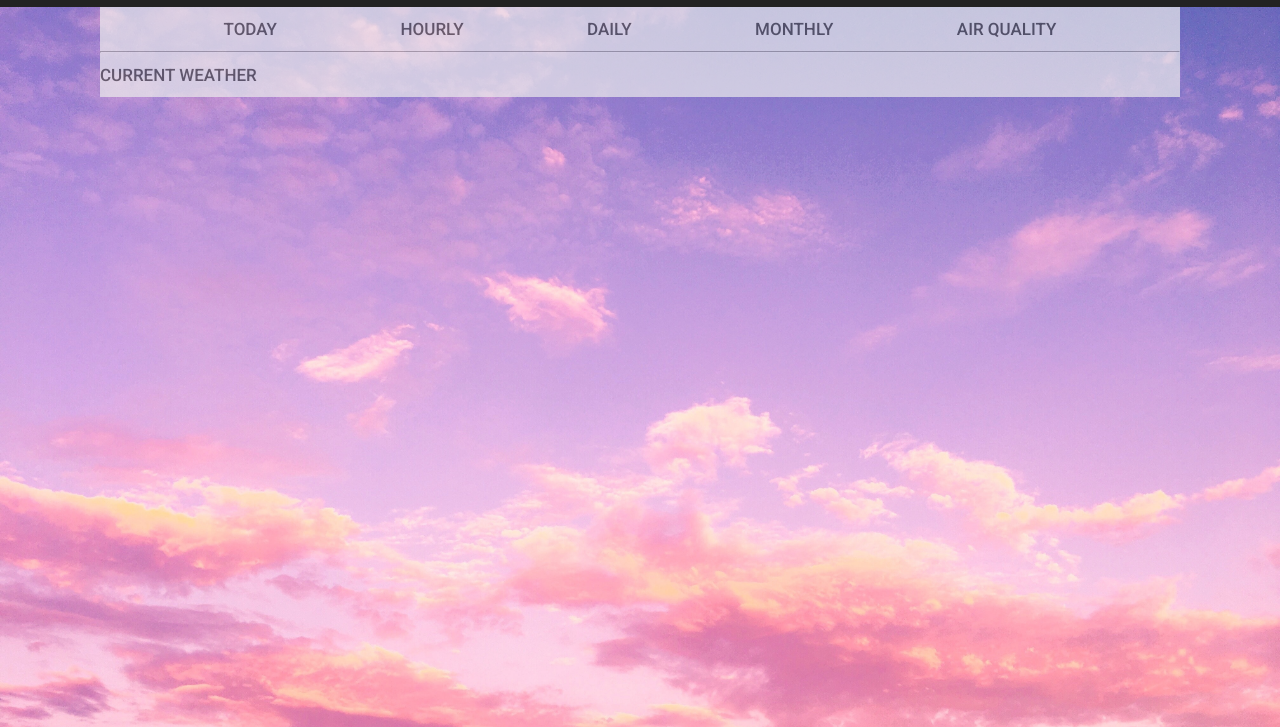
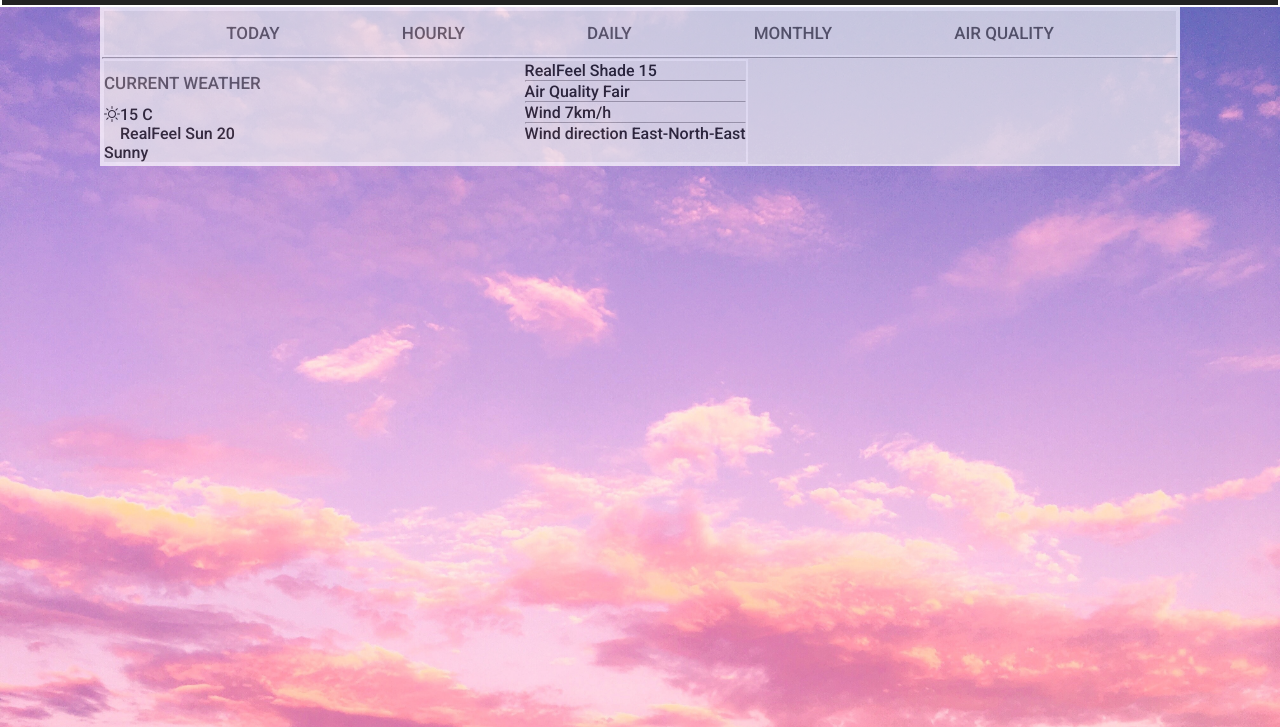
Before and after one commit to alyersin/Simple-Weather-App, a website: page index.html in a window 1280 px wide. Shown: the part 73-800 px from the top of the page. Drawn offline with nearby package versions, Linux system fonts and the light colour scheme.

Commit message:
06052023

```diff
--- a/index.css
+++ b/index.css
@@ -34,8 +34,9 @@ header,
 .sidebar,
 .navbar,
 .main-container,
-.under-nav {
-  /* border: 1px solid #fff; */
+.under-nav,
+.weather-container {
+  border: 2px solid #fff;
 }
 
 /* @media (min-width: 1280px) {
@@ -116,3 +117,9 @@ h4 {
 hr {
   background-color: #333;
 }
+
+/* WEATHER CONTAINER */
+
+.weather-container {
+  width: 60%;
+}
--- a/index.html
+++ b/index.html
@@ -67,14 +67,49 @@
       </div>
       <hr />
 
-      <div class="weather-container flex">
-        <div>
-          <h4>CURRENT WEATHER</h4>
-          <p class="time"></p>
+      <div class="weather-container flex row justify-b">
+        <div class="l-panel flex column">
+          <div>
+            <h4>CURRENT WEATHER</h4>
+            <p class="time"></p>
+          </div>
+
+          <div class="flex row">
+            <i class="bi bi-brightness-high"></i>
+
+            <div class="flex column">
+              <div class="temp">
+                15
+                <span>C</span>
+              </div>
+
+              <div class="real-feel">RealFeel Sun 20</div>
+            </div>
+          </div>
+          <div class="flex">Sunny</div>
         </div>
-        <h2 class="temp"></h2>
 
-        <div></div>
+        <div class="r-panel flex column">
+          <div>
+            <span>RealFeel Shade</span>
+            <span>15</span>
+          </div>
+          <hr />
+          <div>
+            <span>Air Quality</span>
+            <span>Fair</span>
+          </div>
+          <hr />
+          <div>
+            <span>Wind</span>
+            <span>7km/h</span>
+          </div>
+          <hr />
+          <div>
+            <span>Wind direction</span>
+            <span>East-North-East</span>
+          </div>
+        </div>
       </div>
     </section>
 
--- a/script.js
+++ b/script.js
@@ -57,7 +57,7 @@ getCity.addEventListener("keydown", (e) => {
         }
 
         document.querySelectorAll(".temp").forEach((element) => {
-          element.innerText = `${currTemp} C`;
+          element.innerText = `${currTemp}° C`;
         });
         getCity.value = "";
 
```
